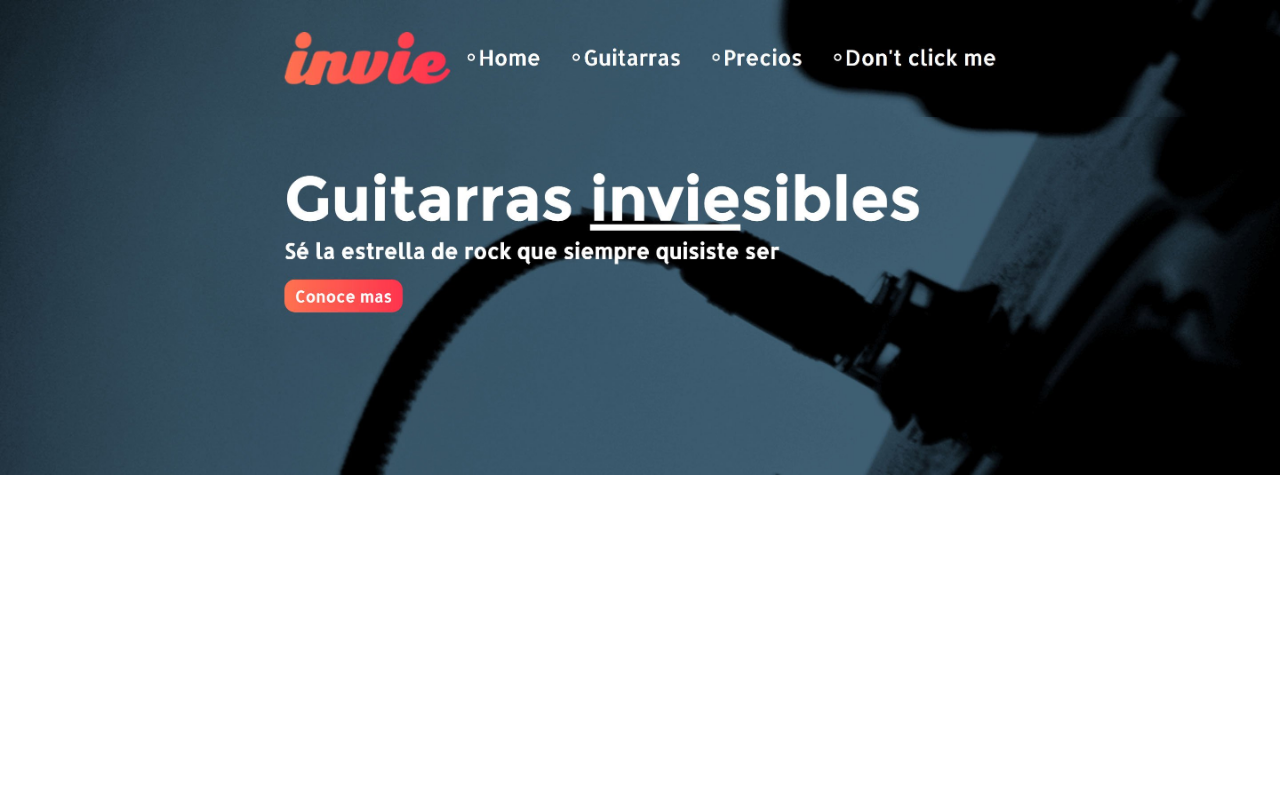
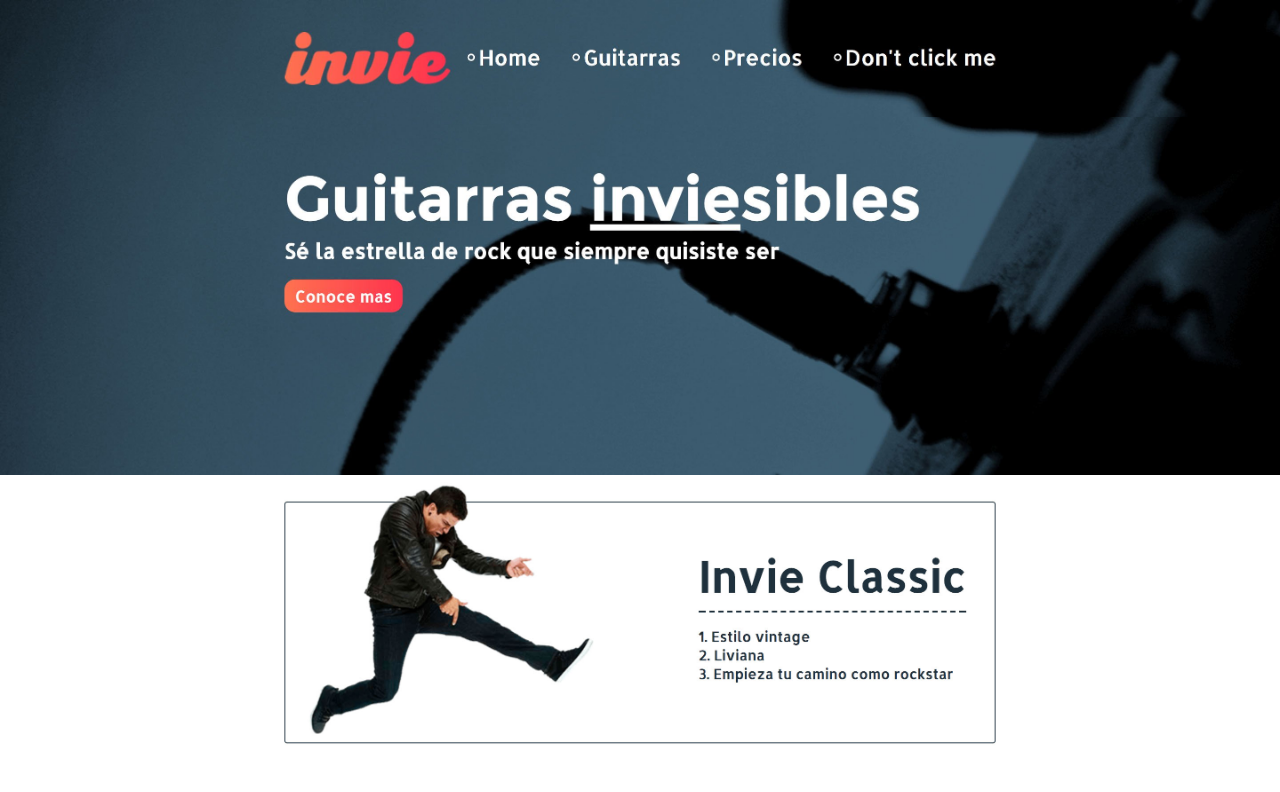
Before and after one commit to franciscomaneiro/Invie-guitar-platzi, a plain HTML site: page index.html in a window 1280 px wide. Drawn offline with Linux system fonts and the light colour scheme.

Commit message:
agregando invie clasica

```diff
--- a/index.html
+++ b/index.html
@@ -16,5 +16,6 @@
   <body>
     <img src="invie_header.jpg" alt="">
     <img src="invie_hero.jpg" alt="">
+    <img src="invie_clasica.jpg" alt="">
   </body>
 </html>
```
Also changed, not shown: invie_clasica.jpg (added).
